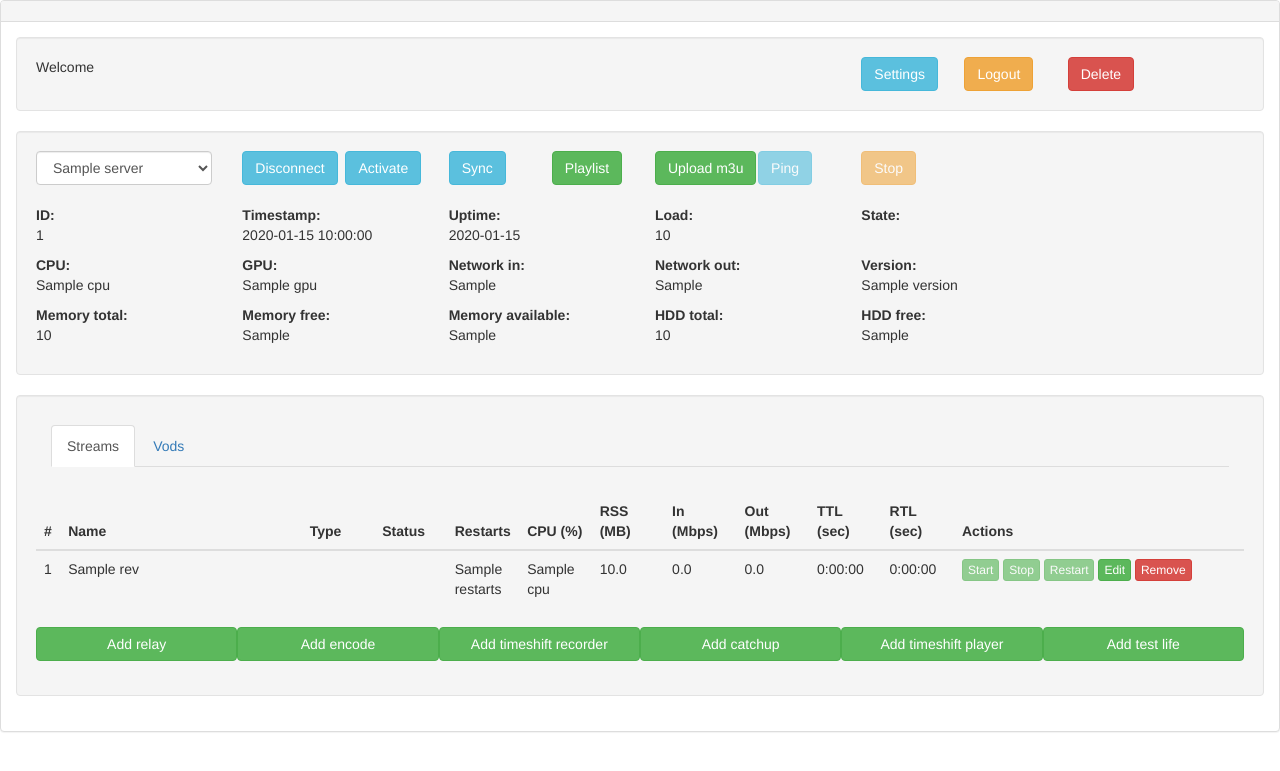
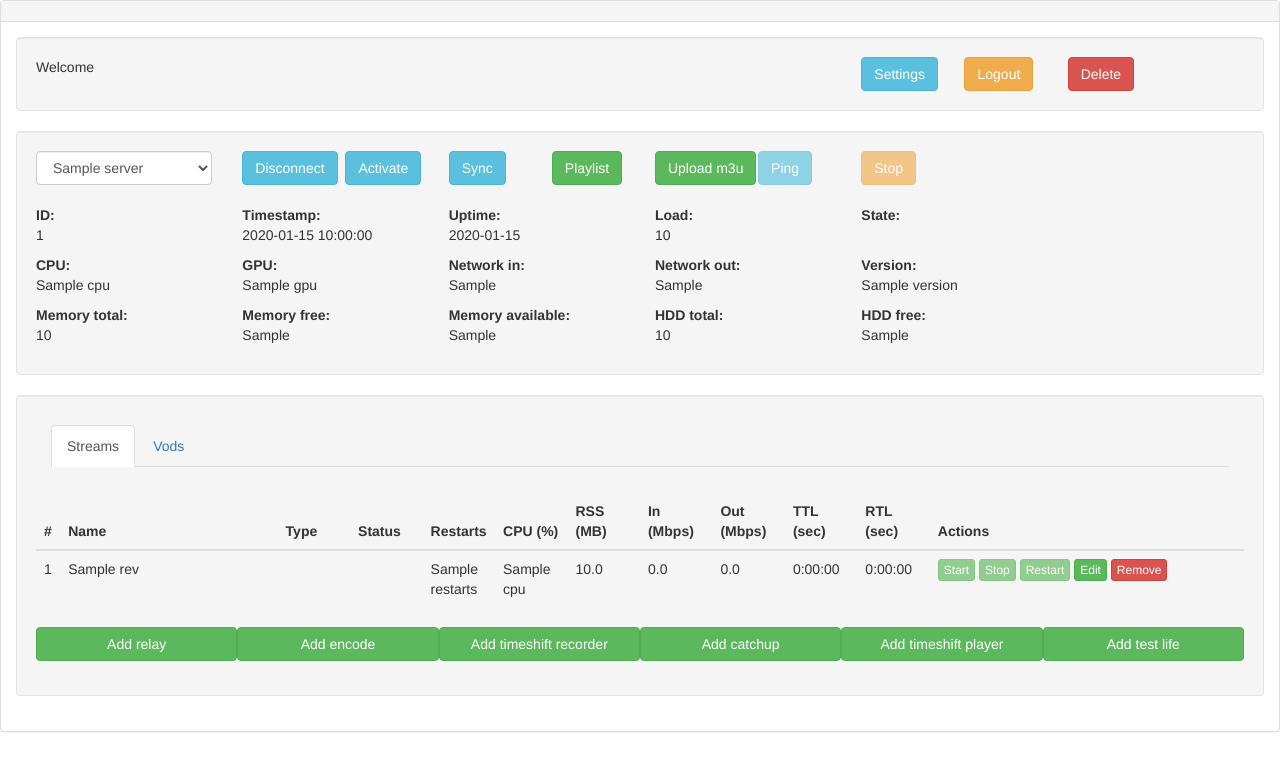
Before and after one commit to fastogt/fastocloud_admin, a Python web app: template app/templates/user/dashboard.html in a window 1280 px wide. Shown: the top 771 px of the page. Run offline with Jinja, Linux system fonts and the light colour scheme; the template is opened without the code that fills it: most values are stand-ins (such as "Sample title", 1, 10 or a date in 2020); some libraries are stand-ins or nearby versions.

Commit message:
Update dashboard.html

```diff
--- a/app/templates/user/dashboard.html
+++ b/app/templates/user/dashboard.html
@@ -12,7 +12,7 @@ Dashboard | {{ config['PUBLIC_CONFIG'].site.title }}
             width: 2%;
         }
         th.stream_name {
-            width: 20%;
+            width: 18%;
         }
         th.stream_type {
             width: 6%;
@@ -42,10 +42,8 @@ Dashboard | {{ config['PUBLIC_CONFIG'].site.title }}
             width: 6%;
         }
         th.stream_actions {
-            width: 24%;
+            width: 26%;
         }
-
-
 </style>
 {{super()}}
 {% endblock %}
```
